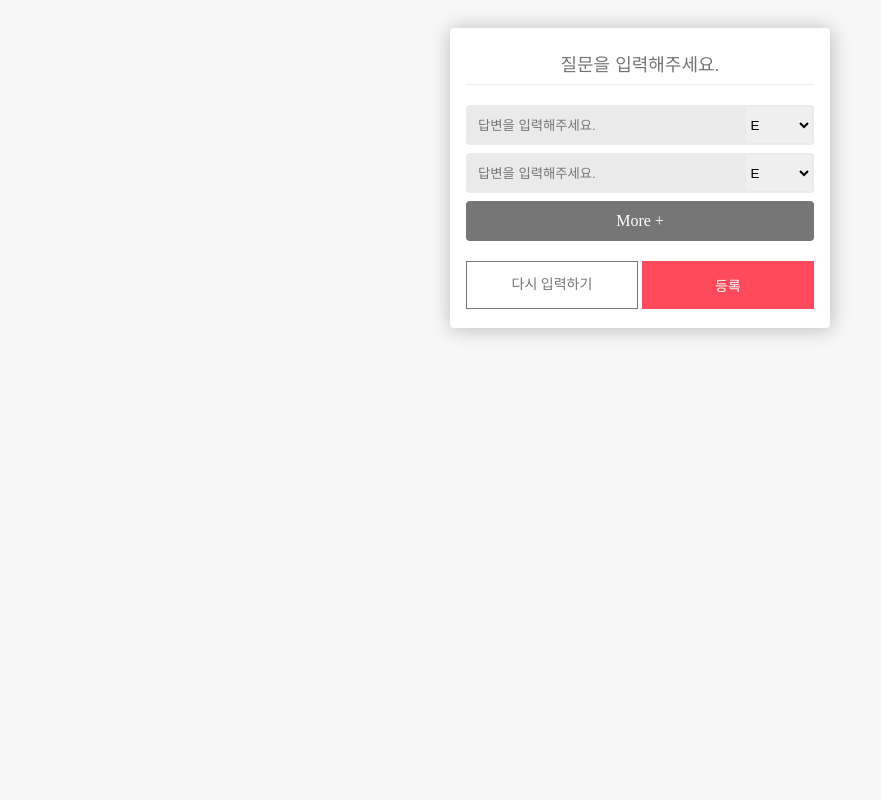
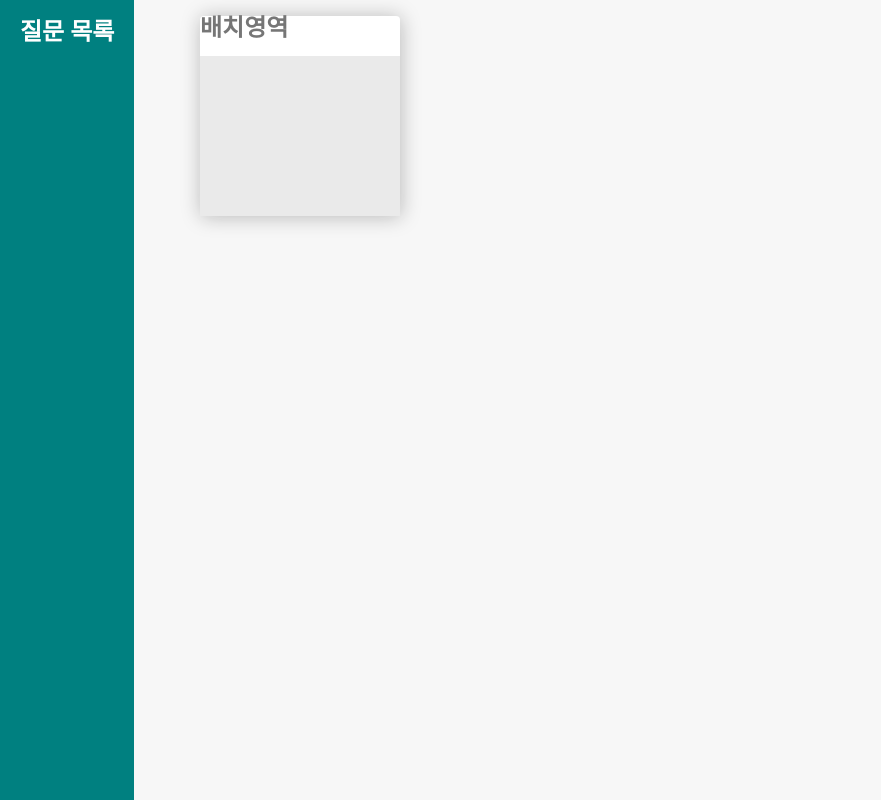
Before and after one commit to totoruo9/dnfl_mbti_backend, a React (Create React App) app: page /diagram in a window 1280 px wide. Shown: the whole page, without its empty margins (0-881 px from the left). Built offline with nearby package versions, Linux system fonts and the light colour scheme.

Commit message:
플로우 차트 영역 개발 시작, router설정

```diff
--- a/package.json
+++ b/package.json
@@ -16,6 +16,7 @@
     "react-helmet": "^6.1.0",
     "react-hook-form": "^7.28.1",
     "react-router": "^6.2.2",
+    "react-router-dom": "^6.2.2",
     "react-scripts": "5.0.0",
     "recoil": "^0.6.1",
     "styled-components": "^5.3.5",
@@ -49,6 +50,8 @@
   "devDependencies": {
     "@types/react-beautiful-dnd": "^13.1.2",
     "@types/react-helmet": "^6.1.5",
+    "@types/react-router": "^5.1.18",
+    "@types/react-router-dom": "^5.3.3",
     "@types/recoil": "^0.0.9",
     "@types/styled-components": "^5.1.24"
   }
--- a/src/App.tsx
+++ b/src/App.tsx
@@ -1,34 +1,9 @@
-import styled from "styled-components";
-import { useRecoilValue } from "recoil";
-import { createdItem } from "./atoms";
-import CreateQuestion from "./Components/CreateQuestion";
-import CreatedQuestion from "./Components/CreatedQuestion";
-
-const Wrapper = styled.div`
-    width:100%;
-    max-width: 1200px;
-    display: flex;
-    align-items: center;
-    justify-content: center;
-    margin: 0 auto;
-    margin-top: 20px;
-    flex-wrap: wrap;
-`;
+import Router from "./Router";
 
 function App() {
-  const createdAnswer = useRecoilValue(createdItem);
 
   return (
-    <Wrapper>
-      {
-        createdAnswer.map((item) => (
-          item.modify
-            ? <CreateQuestion key={item.id}  question={item.question} answer={item.answer} modify={item.modify} boardId={item.id} />
-            : <CreatedQuestion key={item.id} question={item.question} answer={item.answer} modify={item.modify} boardId={item.id} />
-        ))
-      }
-      <CreateQuestion />
-    </Wrapper>
+    <Router />
   );
 }
 
--- a/src/Components/CreatedQuestion.tsx
+++ b/src/Components/CreatedQuestion.tsx
@@ -113,9 +113,9 @@ function CreatedQuestion ({question, answer, boardId}:any) {
             <Board>
                 <Title>{question}</Title>
                 {
-                    answer.map(({value, result, boardId}:any) => {
+                    answer.map(({value, result, id}:any) => {
                         return (
-                            <SAnswerWrap key={boardId}>
+                            <SAnswerWrap key={id}>
                                 <span>{value} <strong>{result}</strong></span>
                             </SAnswerWrap>
                         )
--- /dev/null
+++ b/src/Router.tsx
@@ -0,0 +1,16 @@
+import { BrowserRouter, Routes, Route } from "react-router-dom";
+import Card from "./routes/Card";
+import Diagram from "./routes/Diagram";
+
+function Router () {
+    return(
+        <BrowserRouter>
+            <Routes>
+                <Route path="/diagram" element={<Diagram />} />
+                <Route path="/" element={<Card />} />
+            </Routes>
+        </BrowserRouter>
+    )
+}
+
+export default Router;
--- a/src/atoms.ts
+++ b/src/atoms.ts
@@ -35,6 +35,18 @@ export const questionItem = atom<IQuestionItem[]>({
 export const createdItem = atom<IQustionData[]>({
     key: "createdItem",
     default: []
+})
+
+export const flowItems = selector({
+    key: "diagramCard",
+    get: ({get}) => {
+        const list = get(createdItem);
+
+        return {
+            questionList: list,
+            flowList: {}
+        };
+    }
 })
 
 
--- /dev/null
+++ b/src/routes/Card.tsx
@@ -0,0 +1,49 @@
+import styled from "styled-components";
+import { useRecoilValue } from "recoil";
+import { createdItem } from "../atoms";
+import CreateQuestion from "../Components/CreateQuestion";
+import CreatedQuestion from "../Components/CreatedQuestion";
+import { Link } from "react-router-dom";
+
+const Wrapper = styled.main`
+    width:100%;
+    max-width: 1200px;
+    display: flex;
+    align-items: center;
+    justify-content: center;
+    margin: 0 auto;
+    flex-wrap: wrap;
+`;
+
+const CardWrapper = styled.div`
+  width:100%;
+  margin: 20px 0;
+  display: flex;
+  align-items: center;
+  justify-content: center;
+  flex-wrap: wrap;
+`;
+
+function Card() {
+  const createdAnswer = useRecoilValue(createdItem);
+
+  return (
+    <Wrapper>
+      <h2>생성된 질문 : {createdAnswer.length}</h2>
+      <CardWrapper>
+        {
+          createdAnswer.map((item) => (
+            item.modify
+              ? <CreateQuestion key={item.id}  question={item.question} answer={item.answer} modify={item.modify} boardId={item.id} />
+              : <CreatedQuestion key={item.id} question={item.question} answer={item.answer} modify={item.modify} boardId={item.id} />
+          ))
+        }
+        <CreateQuestion />
+      </CardWrapper>
+
+      <Link to="/diagram">다음 (질문 배치하기)</Link>
+    </Wrapper>
+  );
+}
+
+export default Card;
--- /dev/null
+++ b/src/routes/Diagram.tsx
@@ -0,0 +1,117 @@
+import { DragDropContext, Draggable, Droppable } from "react-beautiful-dnd";
+import { useRecoilValue } from "recoil";
+import styled from "styled-components";
+import { createdItem, flowItems } from "../atoms";
+
+const QuestionWrap = styled.div`
+    display: flex;
+    height: 100vh;
+    background: ${props => props.theme.colorSet.point};
+    max-width: 200px;
+    position: fixed;
+    left: 0;
+    top:0;
+    padding: ${props => props.theme.paddingSet.pd_20};
+    color: ${props => props.theme.colorSet.blackWhite.white};
+    flex-direction: column;
+`;
+
+const QuestionTitle = styled.h2`
+    margin-bottom: ${props => props.theme.paddingSet.pd_16};
+    font-size: ${props => props.theme.textSet.size.title};
+    font-weight: ${props => props.theme.textSet.weight.bold};
+`;
+
+const QuestionCard = styled.div`
+    height: ${props => props.theme.boxSet.height.sm};
+    background: ${props => props.theme.colorSet.blackWhite.white};
+    border-radius: ${props => props.theme.boxSet.borderRadius};
+    display: flex;
+    align-items: center;
+    justify-content: center;
+    color: ${props => props.theme.colorSet.blackWhite.gray700};
+    padding: 0 ${props => props.theme.paddingSet.pd_8};
+    margin-bottom: ${props => props.theme.paddingSet.pd_12};
+`;
+
+const AnswerResult = styled.strong`
+    display: inline-block;
+    padding: ${props => props.theme.paddingSet.pd_4} ${props => props.theme.paddingSet.pd_8};
+    background: ${props => props.theme.colorSet.blackWhite.gray700};
+    color: ${props => props.theme.colorSet.blackWhite.white};
+    margin-left: ${props => props.theme.paddingSet.pd_4};
+    border-radius: ${props => props.theme.boxSet.borderRadius};
+`;
+
+const CardWrap = styled.div`
+    margin-left: 200px;
+    width: 200px;
+    height: 200px;
+    background: ${props => props.theme.colorSet.blackWhite.white};
+    box-shadow: ${props => props.theme.boxSet.box_shadow};
+    display: flex;
+    flex-direction: column;
+    border-radius: ${props => props.theme.boxSet.borderRadius};
+`;
+
+const DropArea = styled.div`
+    width: 100%;
+    background: ${props => props.theme.colorSet.blackWhite.gray300};
+    height: 100%;
+`;
+
+function Diagram () {
+    const questionCard = useRecoilValue(flowItems);
+    console.log(questionCard);
+
+    const onDragend = (event:any) => {
+        console.log(event);
+    }
+
+    return (
+        <>
+            <h1>
+                Start Diagram
+            </h1>
+            <DragDropContext onDragEnd={onDragend}>
+                <Droppable droppableId="questionBoard">
+                    {(provided) => (
+                        <QuestionWrap>
+                            <QuestionTitle>질문 목록</QuestionTitle>
+                            <div ref={provided.innerRef}>
+                                {
+                                    questionCard.questionList.map((item, index) => (
+                                        <Draggable index={index} draggableId={item.id || "test"} key={item.id || "test"}>
+                                            {(provider) => (
+                                                <QuestionCard ref={provider.innerRef} {...provider.dragHandleProps} {...provider.draggableProps}>
+                                                    {item.question}
+                                                    {item.answer.map(answer => {
+                                                        return (
+                                                            <AnswerResult>{answer.result}</AnswerResult>
+                                                        )
+                                                    })}
+                                                </QuestionCard>
+                                            )}
+                                        </Draggable>
+                                    ))
+                                }
+                            </div>
+                            {provided.placeholder}
+                        </QuestionWrap>
+                    )}
+                </Droppable>
+
+                <Droppable droppableId="firstQuestion">
+                    {(provided) => (
+                        <CardWrap>
+                            <QuestionTitle>배치영역</QuestionTitle>
+                            <DropArea ref={provided.innerRef}></DropArea>
+                        </CardWrap>
+                    )}
+                </Droppable>
+            </DragDropContext>
+        </>
+    )
+}
+
+export default Diagram;
```
Also changed, not shown: 1 other file (tests, documents, lock files or other folders).
